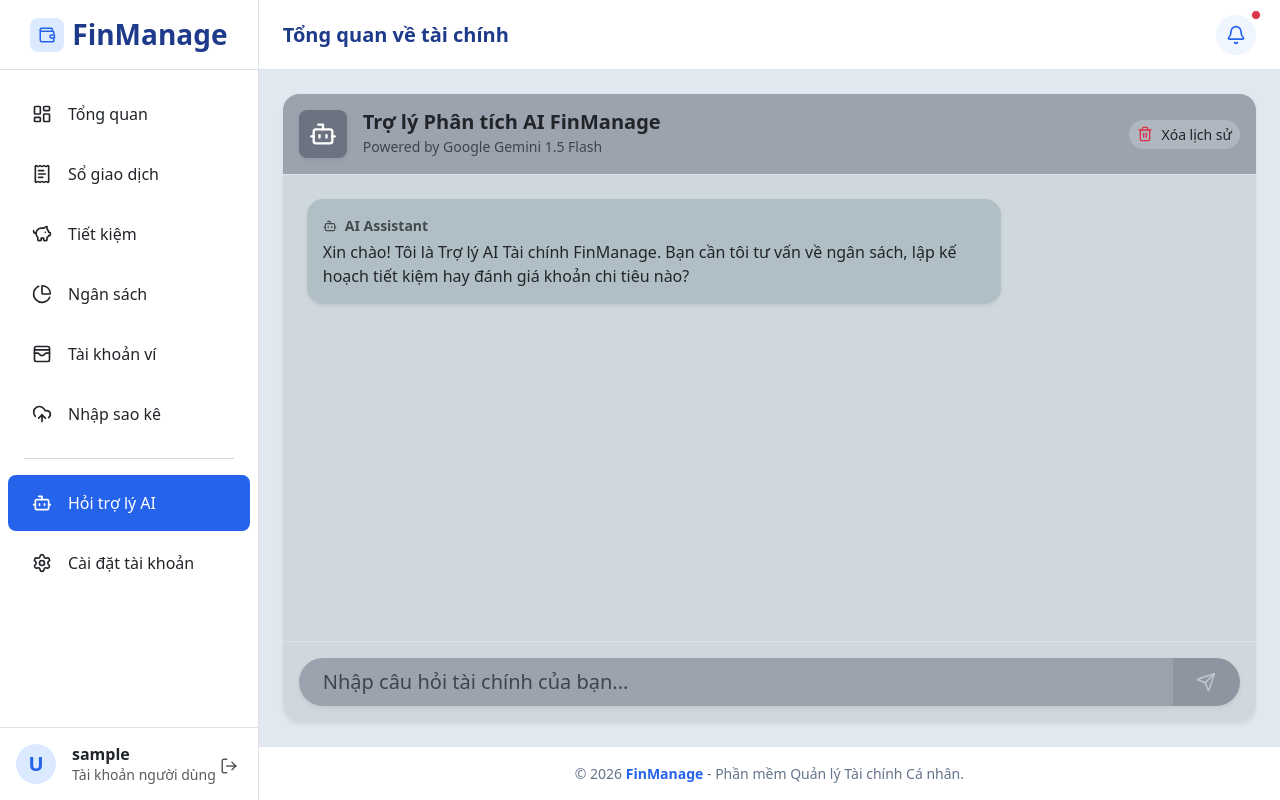
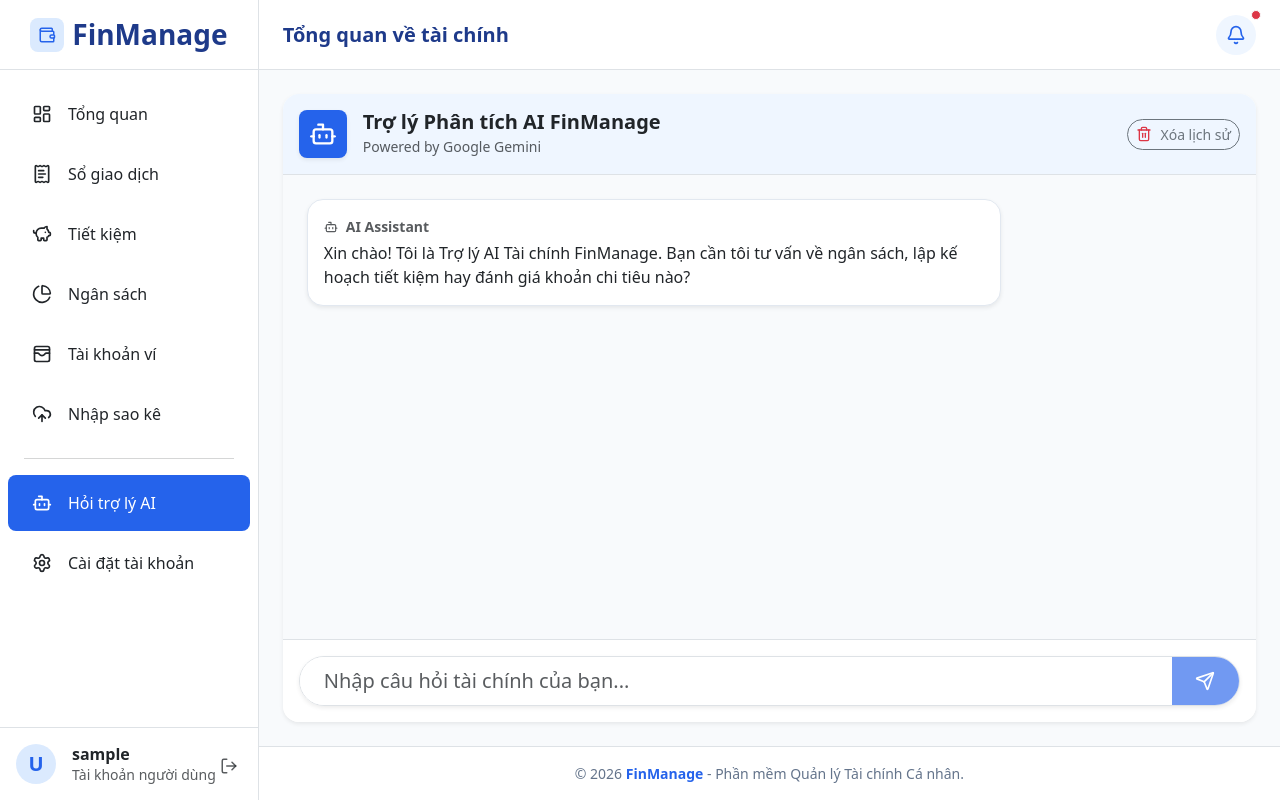
Before and after one commit to KhoiLMinh/personal-finance-management, a React (Vite) app in the folder src/frontend/: page /ai-assistant in a window 1280 px wide. Built offline with nearby package versions, Linux system fonts and the light colour scheme; sample sign-in values are in the browser's storage.

Commit message:
fix ai feature in the row

```diff
--- a/src/frontend/src/components/dashboard/AiAdviceCard.tsx
+++ b/src/frontend/src/components/dashboard/AiAdviceCard.tsx
@@ -1,17 +1,30 @@
 import React from 'react';
-import { Card, Row, Col, Button } from 'react-bootstrap';
-import { Bot, Download, BellRing, Info, Sparkles } from 'lucide-react';
+import { Card, Row, Col, Button, Spinner, Placeholder } from 'react-bootstrap';
+import { Bot, Download, BellRing, Info, Sparkles, RefreshCw } from 'lucide-react';
 import type { DashboardOverview } from '../../types/dashboard';
 import { formatCurrency } from '../../utils/format';
 import InsightBadge from './InsightBadge';
 
 interface Props {
-  aiAdvice: string;
+  aiAdvice: string | null;
+  aiLoading: boolean;
+  aiError: boolean;
+  onRetryAi: () => void;
   overview: DashboardOverview;
   onExport: () => void;
 }
 
-export default function AiAdviceCard({ aiAdvice, overview, onExport }: Props) {
+function renderWithBold(text: string | null) {
+  if (!text) return null;
+  const parts = text.split(/(\*\*.*?\*\*)/g);
+  return parts.map((part, i) =>
+    part.startsWith('**') && part.endsWith('**')
+      ? <strong key={i}>{part.slice(2, -2)}</strong>
+      : <React.Fragment key={i}>{part}</React.Fragment>
+  );
+}
+
+export default function AiAdviceCard({ aiAdvice, aiLoading, aiError, onRetryAi, overview, onExport }: Props) {
   return (
     <Card
       className="border-0 rounded-4 mb-4"
@@ -27,9 +40,41 @@
           </span>
         </div>
 
-        <h4 className="fw-bold text-white mb-4 lh-base" style={{ fontSize: '1.2rem' }}>
-          "{aiAdvice}"
-        </h4>
+
+        {aiLoading ? (
+          <div className="mb-4">
+            <Placeholder as="div" animation="glow">
+              <Placeholder xs={9} size="lg" bg="light" style={{ opacity: 0.3, borderRadius: 6 }} />
+              <br />
+              <Placeholder xs={6} size="lg" bg="light" style={{ opacity: 0.3, borderRadius: 6 }} />
+            </Placeholder>
+            <div className="d-flex align-items-center gap-2 mt-2 text-white" style={{ opacity: 0.75 }}>
+              <Spinner animation="border" size="sm" />
+              <span className="small">Đang phân tích số liệu tháng này...</span>
+            </div>
+          </div>
+        ) : aiError ? (
+          <div className="mb-4 d-flex align-items-center justify-content-between flex-wrap gap-2">
+            <span className="text-white small" style={{ opacity: 0.85 }}>
+              Trợ lý AI hiện chưa phản hồi được. Bạn có thể thử lại.
+            </span>
+            <Button
+              size="sm"
+              variant="outline-light"
+              className="rounded-pill d-flex align-items-center"
+              onClick={onRetryAi}
+            >
+              <RefreshCw size={14} className="me-1" /> Thử lại
+            </Button>
+          </div>
+        ) : (
+          <div
+            className="text-white mb-4 lh-base"
+            style={{ fontSize: '1.15rem', whiteSpace: 'pre-wrap', fontWeight: 500 }}
+          >
+            {renderWithBold(aiAdvice)}
+          </div>
+        )}
 
         <Row className="g-3 mb-4">
           <Col md={6}>
--- a/src/frontend/src/pages/AiAssistantPage.tsx
+++ b/src/frontend/src/pages/AiAssistantPage.tsx
@@ -1,28 +1,34 @@
 import React, { useState, useRef, useEffect } from 'react';
 import { Card, Form, Button, InputGroup, Spinner } from 'react-bootstrap';
-import { Bot, Send, User, Trash2 } from 'lucide-react'; // Thêm icon Trash2
+import { Bot, Send, User, Trash2 } from 'lucide-react';
 import aiService from '../services/aiService';
 
-// Định nghĩa kiểu dữ liệu cho 1 tin nhắn
 interface ChatMessage {
   id: string;
   role: 'ai' | 'user';
   content: string;
 }
 
-const STORAGE_KEY = 'finmanage_chat_history'; // Tên key lưu trong LocalStorage
+const STORAGE_KEY = 'finmanage_chat_history';
+
+function renderWithBold(text: string) {
+  const parts = text.split(/(\*\*.*?\*\*)/g);
+  return parts.map((part, i) =>
+    part.startsWith('**') && part.endsWith('**')
+      ? <strong key={i}>{part.slice(2, -2)}</strong>
+      : <React.Fragment key={i}>{part}</React.Fragment>
+  );
+}
 
 export default function AiAssistantPage() {
   const [input, setInput] = useState('');
   const [isLoading, setIsLoading] = useState(false);
 
-  // 1. Tự động lấy lịch sử từ LocalStorage khi mới vào trang
   const [messages, setMessages] = useState<ChatMessage[]>(() => {
     const savedChat = localStorage.getItem(STORAGE_KEY);
     if (savedChat) {
       return JSON.parse(savedChat);
     }
-    // Nếu chưa có lịch sử, hiển thị câu chào mặc định
     return [
       {
         id: 'welcome-msg',
@@ -38,7 +44,6 @@
     messagesEndRef.current?.scrollIntoView({ behavior: "smooth" });
   };
 
-  // 2. Mỗi khi mảng 'messages' thay đổi -> Tự động lưu xuống LocalStorage
   useEffect(() => {
     localStorage.setItem(STORAGE_KEY, JSON.stringify(messages));
     scrollToBottom();
@@ -51,7 +56,6 @@
     const userText = input.trim();
     setInput('');
 
-    // Thêm tin nhắn của User
     const newUserMsg: ChatMessage = {
       id: Date.now().toString(),
       role: 'user',
@@ -61,10 +65,7 @@
     setIsLoading(true);
 
     try {
-      // Gọi API Gemini
       const response = await aiService.chatWithAi(userText);
-
-      // Thêm tin nhắn trả lời của AI
       const aiReplyMsg: ChatMessage = {
         id: (Date.now() + 1).toString(),
         role: 'ai',
@@ -84,7 +85,6 @@
     }
   };
 
-  // 3. Hàm xử lý Xóa lịch sử chat
   const handleClearChat = () => {
     if (window.confirm("Bạn có chắc chắn muốn xóa toàn bộ lịch sử trò chuyện này không?")) {
       const initialMsg: ChatMessage[] = [
@@ -100,38 +100,35 @@
   };
 
   return (
-    <div className="p-4 flex-grow-1 d-flex flex-column" style={{ backgroundColor: '#e2e8f0', height: '100%' }}>
+    <div className="p-4 flex-grow-1 d-flex flex-column" style={{ backgroundColor: 'var(--color-bg)', height: '100%' }}>
       <Card className="border-0 rounded-4 shadow-sm flex-grow-1 d-flex flex-column overflow-hidden">
 
-        {/* HEADER CHAT CÓ THÊM NÚT XÓA LỊCH SỬ */}
-        <div className="p-3 border-bottom d-flex align-items-center justify-content-between" style={{ backgroundColor: '#9ca3af' }}>
+        <div className="p-3 border-bottom d-flex align-items-center justify-content-between bg-primary-lighter">
           <div className="d-flex align-items-center gap-3">
             <div
               className="d-flex align-items-center justify-content-center rounded-3 shadow-sm"
-              style={{ width: 48, height: 48, backgroundColor: '#6b7280' }}
+              style={{ width: 48, height: 48, backgroundColor: 'var(--color-primary)' }}
             >
               <Bot size={28} color="#ffffff" />
             </div>
             <div>
               <h5 className="fw-bold text-dark mb-0">Trợ lý Phân tích AI FinManage</h5>
-              <small className="text-dark opacity-75">Powered by Google Gemini 1.5 Flash</small>
+              <small className="text-muted">Powered by Google Gemini</small>
             </div>
           </div>
 
           <Button
-            variant="outline-dark"
+            variant="outline-secondary"
             size="sm"
-            className="rounded-pill d-flex align-items-center fw-medium border-0"
+            className="rounded-pill d-flex align-items-center fw-medium"
             onClick={handleClearChat}
             title="Làm mới cuộc trò chuyện"
-            style={{ backgroundColor: 'rgba(255,255,255,0.2)' }}
           >
             <Trash2 size={16} className="me-2 text-danger" /> Xóa lịch sử
           </Button>
         </div>
 
-        {/* KHU VỰC HIỂN THỊ TIN NHẮN */}
-        <Card.Body className="p-4 overflow-auto d-flex flex-column gap-3" style={{ backgroundColor: '#cfd8dc' }}>
+        <Card.Body className="p-4 overflow-auto d-flex flex-column gap-3" style={{ backgroundColor: 'var(--color-bg)' }}>
           {messages.map((msg) => (
             <div
               key={msg.id}
@@ -141,7 +138,8 @@
                 className={`p-3 rounded-4 shadow-sm ${msg.role === 'user' ? 'text-white' : 'text-dark'}`}
                 style={{
                   maxWidth: '75%',
-                  backgroundColor: msg.role === 'user' ? 'var(--color-primary)' : '#b0bec5',
+                  backgroundColor: msg.role === 'user' ? 'var(--color-primary)' : '#ffffff',
+                  border: msg.role === 'ai' ? '1px solid var(--color-border)' : 'none',
                   borderBottomRightRadius: msg.role === 'user' ? '4px' : '16px',
                   borderBottomLeftRadius: msg.role === 'ai' ? '4px' : '16px',
                 }}
@@ -151,19 +149,17 @@
                   {msg.role === 'user' ? 'Bạn' : 'AI Assistant'}
                 </div>
                 <div style={{ whiteSpace: 'pre-wrap', lineHeight: '1.5', fontSize: '1rem' }}>
-                  {/* Sử dụng Regex đơn giản để format chữ in đậm (nếu AI trả về **bold**) */}
-                  <span dangerouslySetInnerHTML={{ __html: msg.content.replace(/\*\*(.*?)\*\*/g, '<strong>$1</strong>') }} />
+                  {renderWithBold(msg.content)}
                 </div>
               </div>
             </div>
           ))}
 
-          {/* Hiển thị hiệu ứng AI đang gõ chữ */}
           {isLoading && (
             <div className="d-flex justify-content-start">
-              <div className="p-3 rounded-4 shadow-sm" style={{ backgroundColor: '#b0bec5', borderBottomLeftRadius: '4px' }}>
-                <Spinner animation="grow" size="sm" variant="dark" className="opacity-50" />
-                <span className="ms-2 small text-dark opacity-75">Đang phân tích dữ liệu...</span>
+              <div className="p-3 rounded-4 shadow-sm bg-white border" style={{ borderBottomLeftRadius: '4px' }}>
+                <Spinner animation="grow" size="sm" variant="primary" className="opacity-50" />
+                <span className="ms-2 small text-muted">Đang phân tích dữ liệu...</span>
               </div>
             </div>
           )}
@@ -171,14 +167,12 @@
           <div ref={messagesEndRef} />
         </Card.Body>
 
-        {/* KHU VỰC NHẬP TIN NHẮN */}
-        <div className="p-3 border-top" style={{ backgroundColor: '#cfd8dc' }}>
+        <div className="p-3 border-top bg-white">
           <Form onSubmit={handleSendMessage}>
-            <InputGroup className="shadow-sm rounded-pill overflow-hidden border-0">
+            <InputGroup className="shadow-sm rounded-pill overflow-hidden border">
               <Form.Control
                 size="lg"
                 className="border-0 shadow-none px-4"
-                style={{ backgroundColor: '#9ca3af', color: '#ffffff' }}
                 placeholder="Nhập câu hỏi tài chính của bạn..."
                 value={input}
                 onChange={(e) => setInput(e.target.value)}
@@ -187,12 +181,11 @@
               />
               <Button
                 type="submit"
-                variant="dark"
                 className="px-4 border-0 d-flex align-items-center justify-content-center"
                 disabled={!input.trim() || isLoading}
-                style={{ backgroundColor: '#6b7280' }}
+                style={{ backgroundColor: 'var(--color-primary)' }}
               >
-                <Send size={20} className={input.trim() ? "text-white" : "opacity-50"} />
+                <Send size={20} className="text-white" />
               </Button>
             </InputGroup>
           </Form>
```
Also changed, not shown: src/frontend/src/components/dashboard/SummaryCards.tsx (+28 -10 lines), src/frontend/src/context/AuthContext.tsx (+5 -7 lines).
